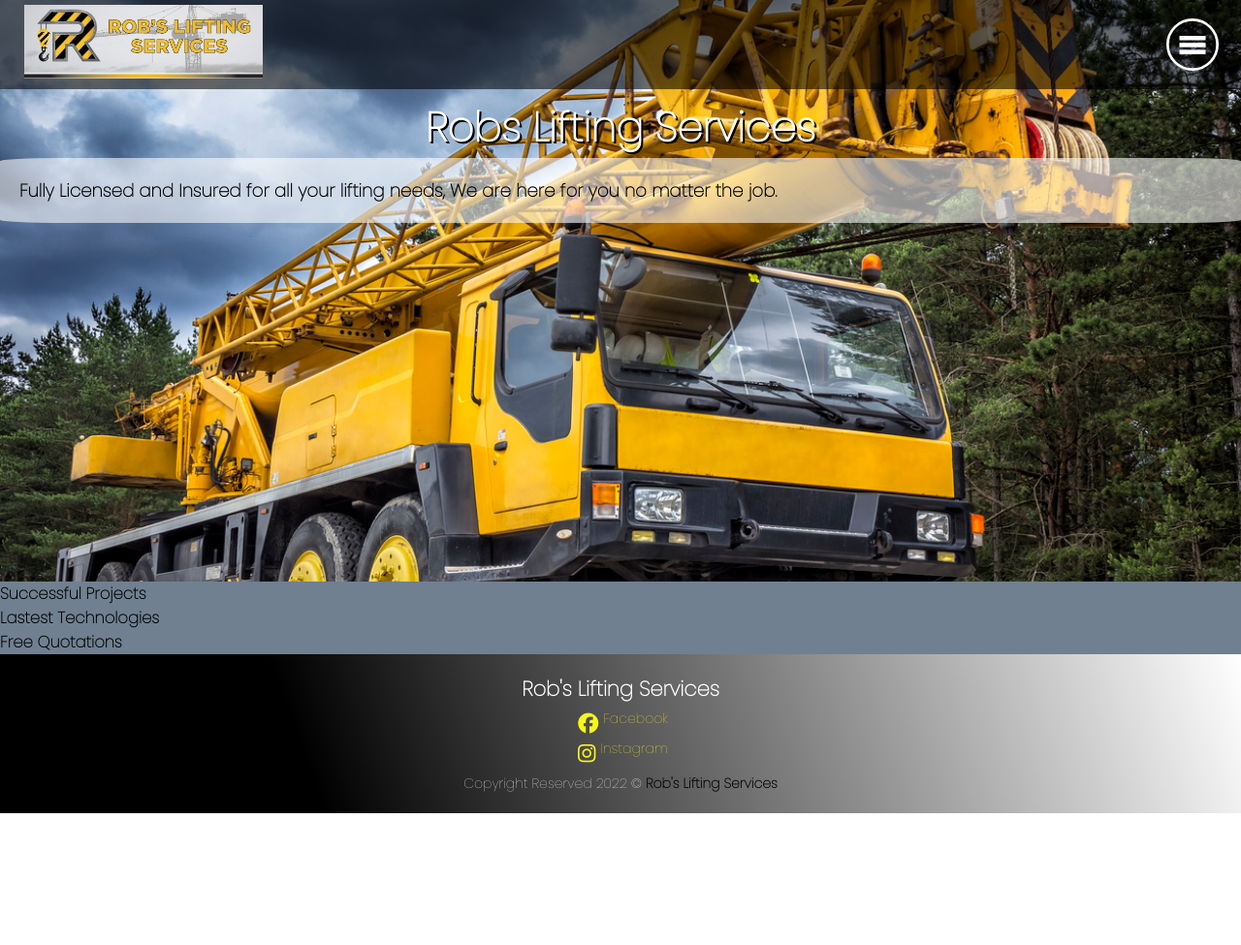
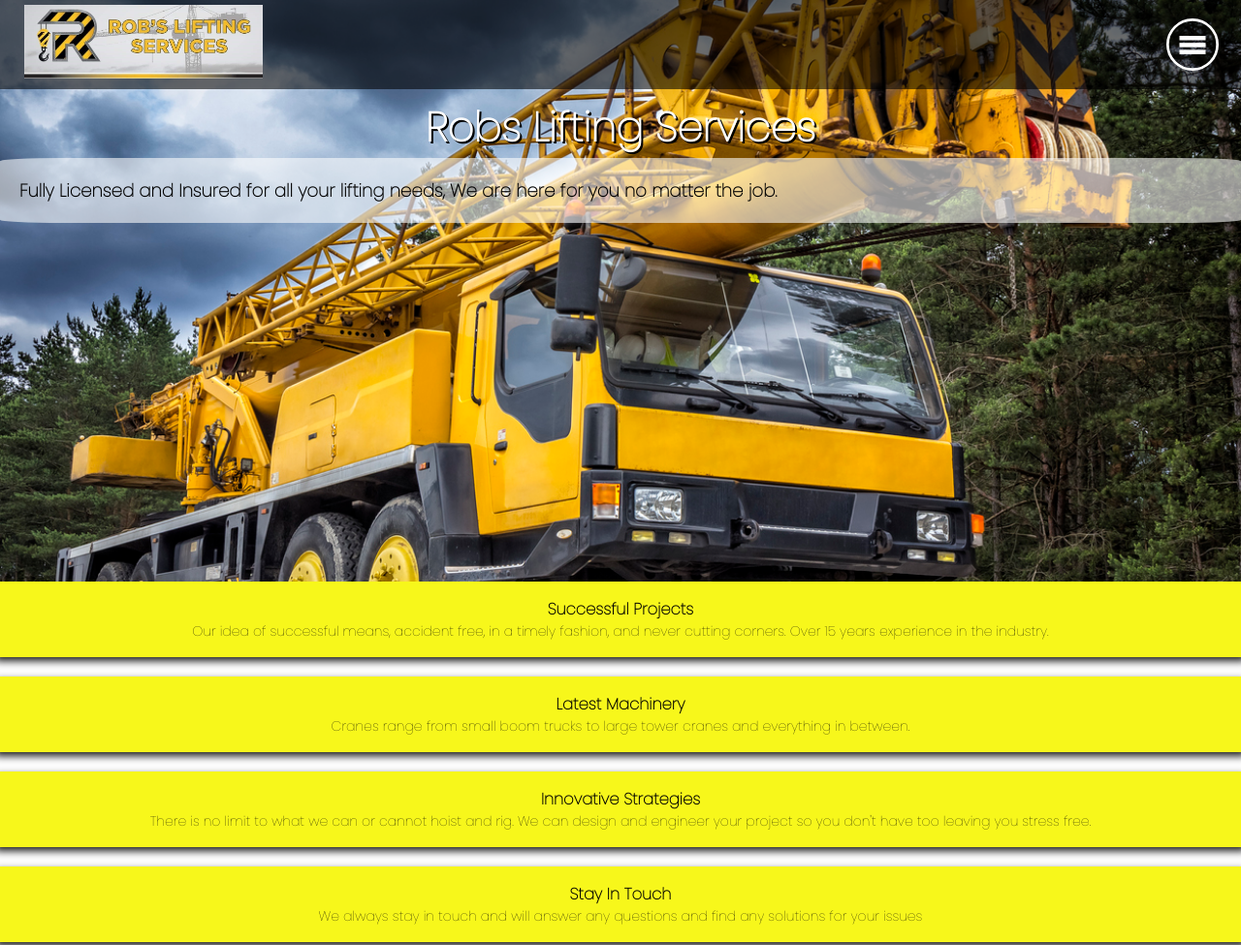
Before and after one commit to DeadEnigma13/Robs-Lifting-Services, a plain HTML site: page index.html in a window 1280 px wide. Shown: the top 975 px of the page at 97% size. Before the commit the page ends 839 px from the top, so only its background shows below. Drawn offline with Linux system fonts and the light colour scheme; a web font is replaced by a local one.

Commit message:
Add cards for services

```diff
--- a/assets/css/style.css
+++ b/assets/css/style.css
@@ -170,8 +170,24 @@ img {
     border-radius: 5%;
 }
 /* Services */
-#services {
-    background-color: slategray;
+.column {
+    width: 100%;
+    display: block;
+    margin-bottom: 20px;
+  }
+.services-container {
+    margin: 0 -5px;
+}
+.services-container:after {
+    content: "";
+    display: table;
+    clear: both;
+}
+.card {
+    box-shadow: 0 4px 8px 0 rgba(0, 0, 0, 0.9);
+    padding: 16px;
+    text-align: center;
+    background-color: #f7f71b;
 }
 /* Footer */
 #footer {
--- a/index.html
+++ b/index.html
@@ -39,10 +39,31 @@
     </section>
     <!-- Services -->
     <section id="services">
-    <div id="services-container">
-        <h3>Successful Projects</h3>
-        <h3>Lastest Technologies<h3>
-        <h3>Free Quotations</h3>
+    <div class="services-container">
+        <div class="column">
+            <div class="card">
+                <h3>Successful Projects</h3>
+                <p>Our idea of successful means, accident free, in a timely fashion, and never cutting corners. Over 15 years experience in the industry.</p>
+            </div>
+        </div>
+        <div class="column">
+            <div class="card">
+                <h3>Latest Machinery</h3>
+                <p>Cranes range from small boom trucks to large tower cranes and everything in between.</p>
+            </div>
+        </div>
+        <div class="column">
+            <div class="card">
+                <h3>Innovative Strategies</h3>
+                <p>There is no limit to what we can or cannot hoist and rig. We can design and engineer your project so you don't have too leaving you stress free.</p>
+            </div>
+        </div>
+        <div class="column">
+            <div class="card">
+                <h3>Stay In Touch</h3>
+                <p>We always stay in touch and will answer any questions and find any solutions for your issues</p>
+            </div>
+        </div>
     </div>
     </section>
     <!-- Footer -->
```
